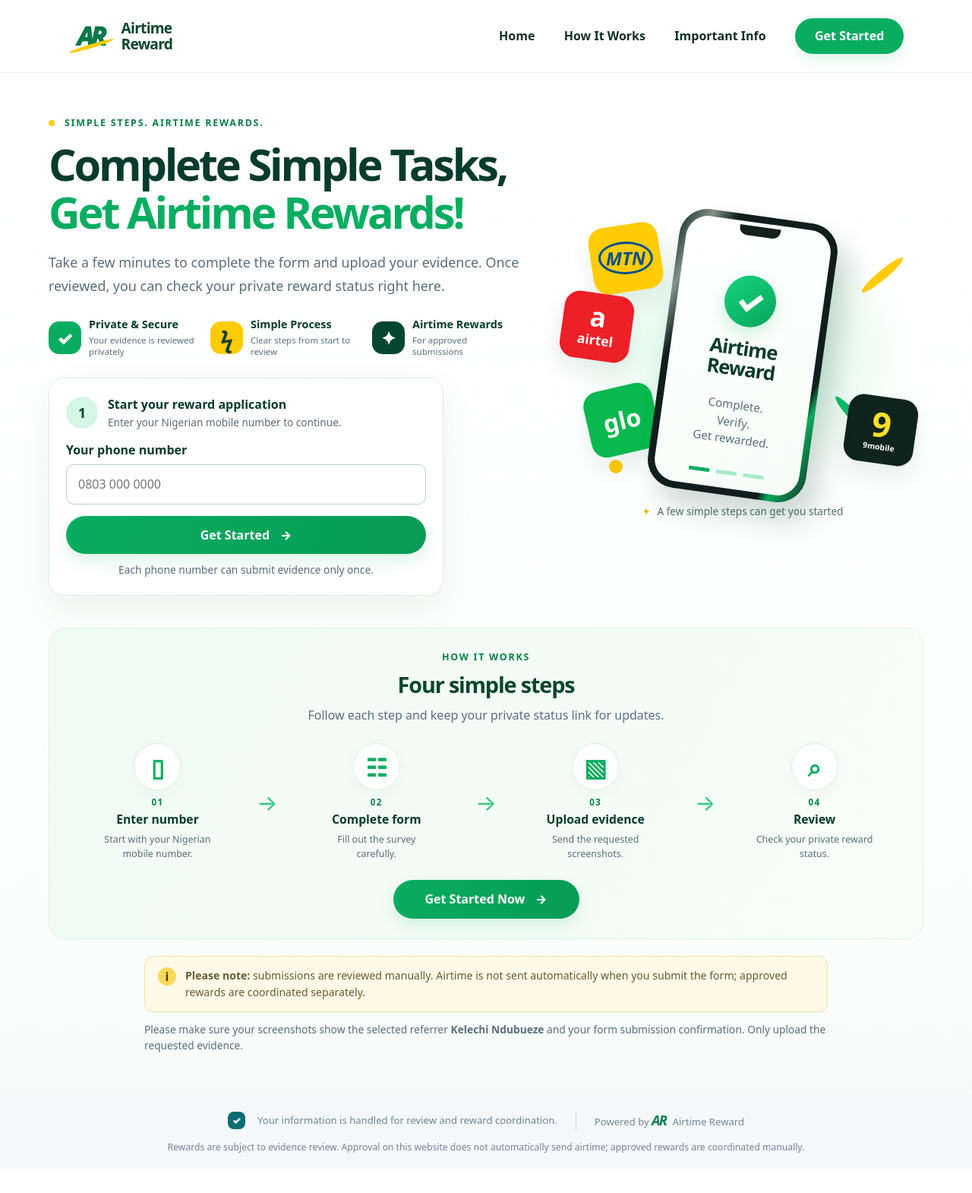
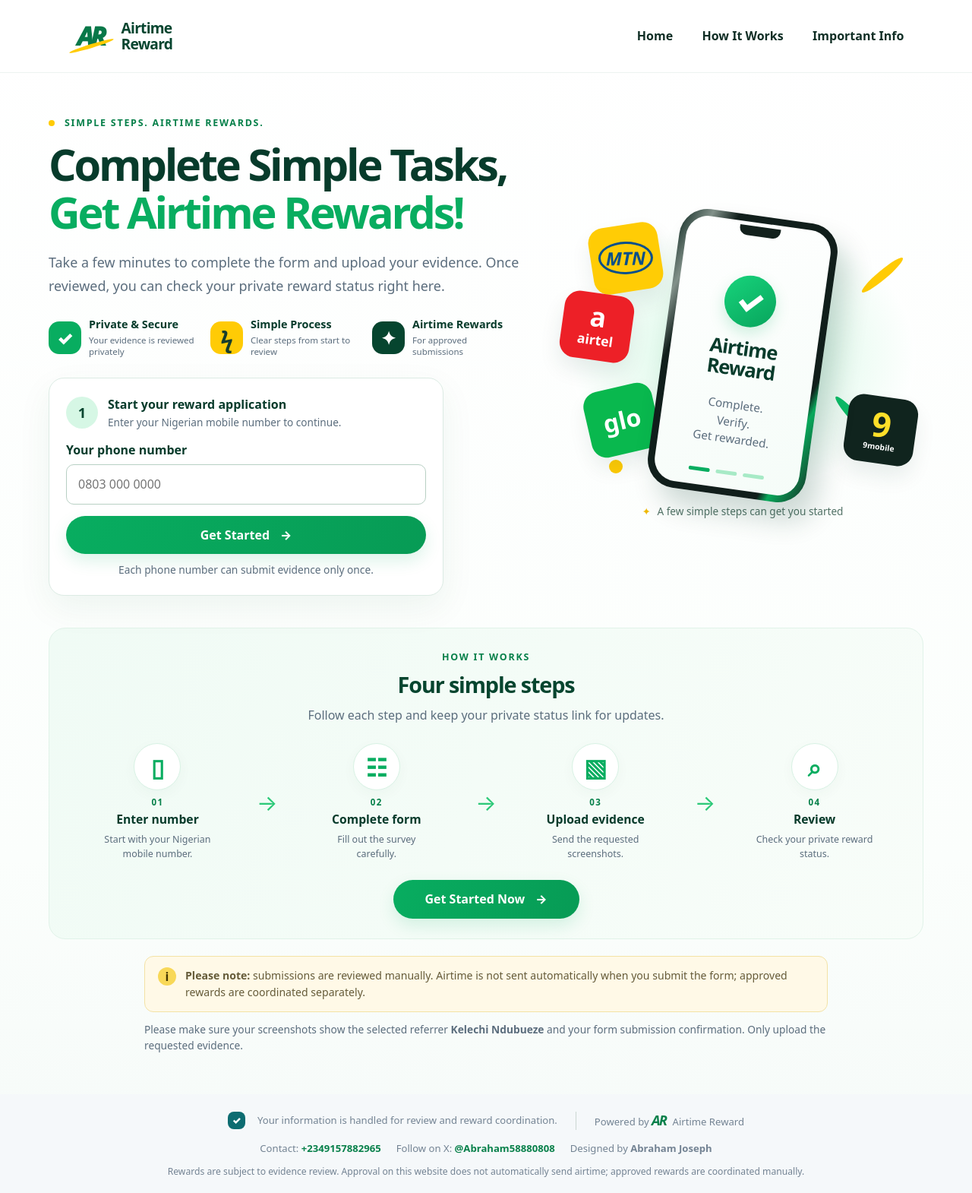
Before and after one commit to abrahamjoseph3235-crypto/airtime-site, a Flask app: page / in a window 1280 px wide. Shown: the whole page at 76% size. Before the commit the page ends 1517 px from the top, so only its background shows below. Run offline with Flask 3, Linux system fonts and the light colour scheme; some libraries are stand-ins or nearby versions.

Commit message:
Add designer contact details and remove header CTA

```diff
--- a/static/style.css
+++ b/static/style.css
@@ -72,7 +72,7 @@ footer{display:flex;align-items:center;justify-content:center;flex-wrap:wrap;gap
 .footer-shield{display:grid;place-items:center;background:#0d6c71;color:white;width:23px;height:23px;border-radius:8px;font-weight:900}
 .footer-divider{height:24px;width:1px;background:#cbd7d2;margin:0 8px}
 .footer-brand{font-size:1.15rem;color:var(--green-d);font-style:italic;letter-spacing:-.1em;margin-right:5px}
-.footer-note{flex-basis:100%;margin:0;font-size:.76rem}
+.footer-contact{flex-basis:100%;display:flex;justify-content:center;align-items:center;flex-wrap:wrap;gap:8px 20px;font-size:.82rem}.footer-contact a{color:var(--green-d);font-weight:700;text-decoration:none}.footer-contact a:hover{text-decoration:underline}.footer-note{flex-basis:100%;margin:0;font-size:.76rem}
 :focus-visible{outline:3px solid #f0a500;outline-offset:3px}
 @media(max-width:900px){.top{padding:14px 24px}.hero{grid-template-columns:1fr 0.8fr;gap:18px}.hero-art{min-height:390px}.phone-illustration{transform:scale(.88) rotate(8deg)}.trust-points{gap:12px}.trust-point{min-width:115px}}
 @media(max-width:680px){.top{align-items:flex-start;padding:14px 18px;flex-direction:column;gap:13px}.nav-links{width:100%;gap:15px;justify-content:space-between;flex-wrap:wrap;font-size:.85rem}.nav-links .nav-cta{padding:8px 15px}main{padding:22px 17px 35px}.hero{grid-template-columns:1fr;padding-top:10px;gap:25px}h1{font-size:clamp(2.3rem,10vw,3.3rem)}.hero-lead{font-size:1rem}.hero-art{min-height:370px;grid-row:2}.phone-illustration{transform:scale(.82) rotate(8deg)}.network-tile{transform:scale(.85)}.airtel-tile{transform:scale(.85) rotate(8deg)}.glo-tile{transform:scale(.85) rotate(-13deg)}.nine-tile{transform:scale(.85) rotate(8deg)}.trust-points{display:grid;grid-template-columns:1fr;gap:12px}.trust-point small{max-width:none}.process-panel{padding:23px 14px}.process-steps{display:grid;grid-template-columns:1fr 1fr;gap:24px 12px}.process-arrow{display:none}.process-step small{max-width:170px}.process-cta{width:100%}.card{padding:18px}.footer-divider{display:none}footer{gap:9px}.form-frame{height:950px}}
--- a/templates/base.html
+++ b/templates/base.html
@@ -19,7 +19,6 @@
       <a href="{{ url_for('index') }}">Home</a>
       <a href="#how-it-works">How It Works</a>
       <a href="#important-info">Important Info</a>
-      <a class="nav-cta" href="{{ url_for('index') }}">Get Started</a>
     </nav>
   </header>
   <main>
@@ -31,6 +30,11 @@
     <span>Your information is handled for review and reward coordination.</span>
     <span class="footer-divider" aria-hidden="true"></span>
     <span>Powered by <strong class="footer-brand">AR</strong> Airtime Reward</span>
+    <div class="footer-contact">
+      <span>Contact: <a href="tel:+2349157882965">+2349157882965</a></span>
+      <span>Follow on X: <a href="https://x.com/Abraham58880808" target="_blank" rel="noopener noreferrer">@Abraham58880808</a></span>
+      <span>Designed by <strong>Abraham Joseph</strong></span>
+    </div>
     <p class="footer-note">Rewards are subject to evidence review. Approval on this website does not automatically send airtime; approved rewards are coordinated manually.</p>
   </footer>
 </body>
```
